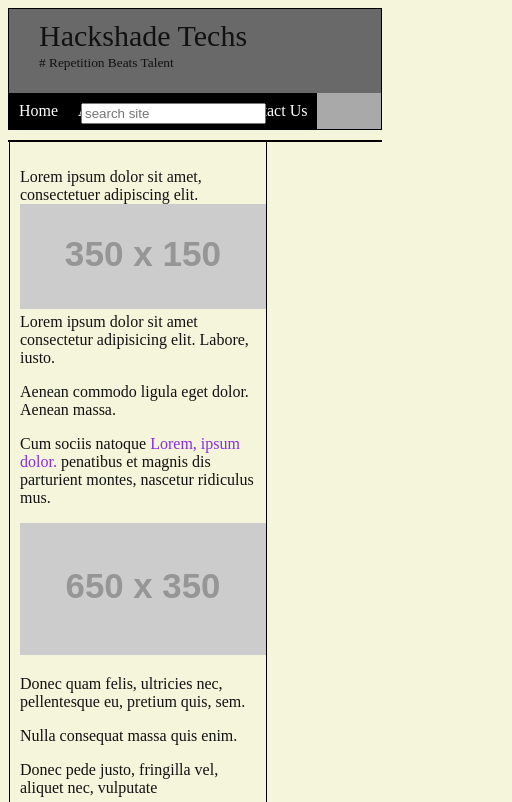
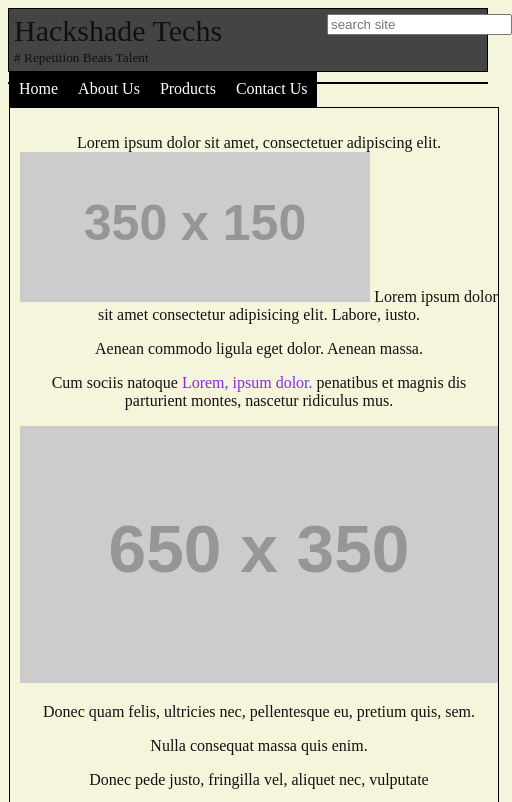
Before and after one commit to matovu-ronald/two-column-website, a plain HTML site: page index.html in a window 390 px wide. Shown: the top 802 px of the page, 512 px wide, since content can reach past the window. Drawn offline with Linux system fonts and the light colour scheme; placeholder pictures from the web are drawn by us.

Commit message:
Adding medida queries

```diff
--- a/css/style.css
+++ b/css/style.css
@@ -88,6 +88,7 @@ a:hover {
     width: 66%;
     float: left;
     padding: 10px 0 10px 10px;
+    text-align: center;
 }
 
 #sidebar {
@@ -133,3 +134,47 @@ a:hover {
 img {
     max-width: 100%;
 }
+
+/* Media Screens */
+@media screen and (max-width: 840px) {
+    #header {
+        background-color: #444;
+        height: auto;
+    }
+
+    #logo {
+        position: static;
+        margin: 5px;
+    }
+
+    #navbar ul {
+        position: static;
+    }
+
+    #search {
+        height: 30px;
+        top: 5px;
+    }
+
+    #content {
+        width: 100%;
+        margin: 0;
+        float: left;
+    }
+
+    #sidebar {
+        width: 100%;
+        margin: 0;
+        float: left;
+    }
+}
+
+@media screen and (max-width: 480px) {
+    #wrapper {
+        width: 480px;
+    }
+
+    #search {
+        right: 10px;
+    }
+}
```
